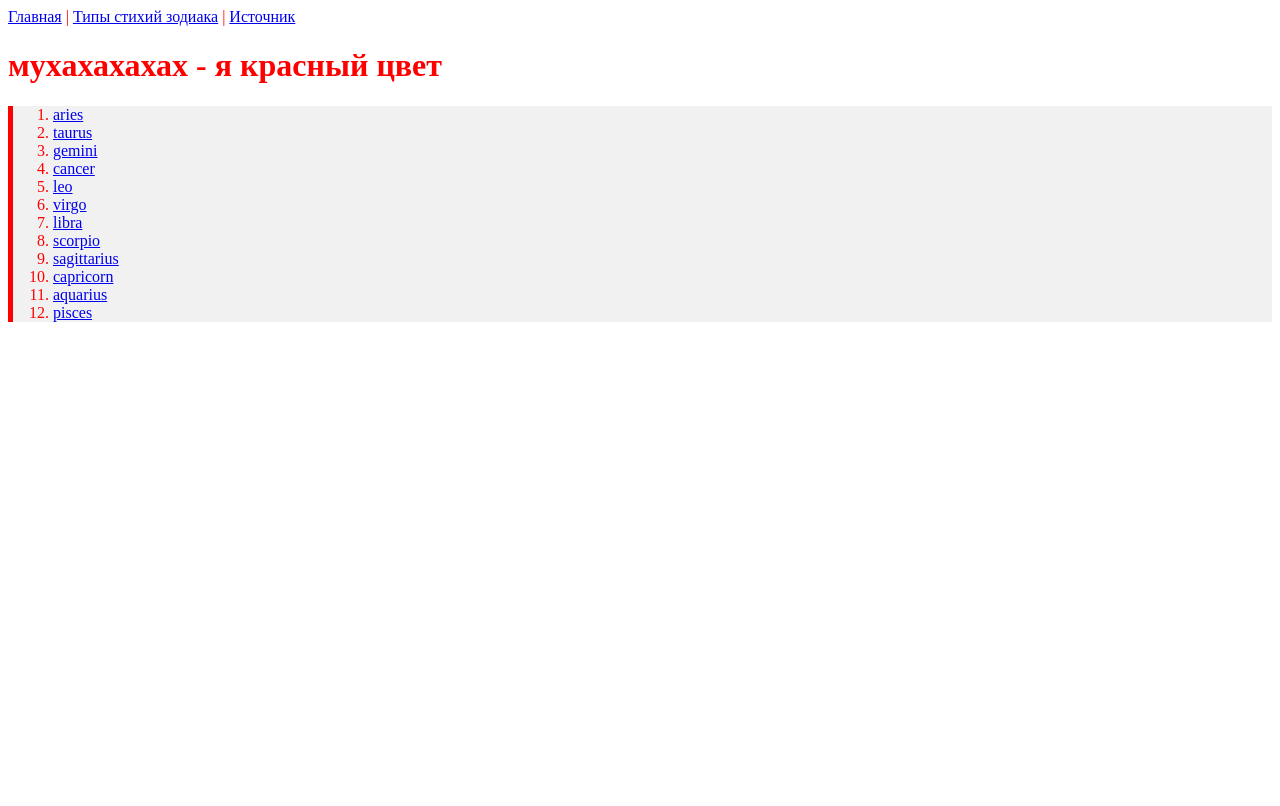
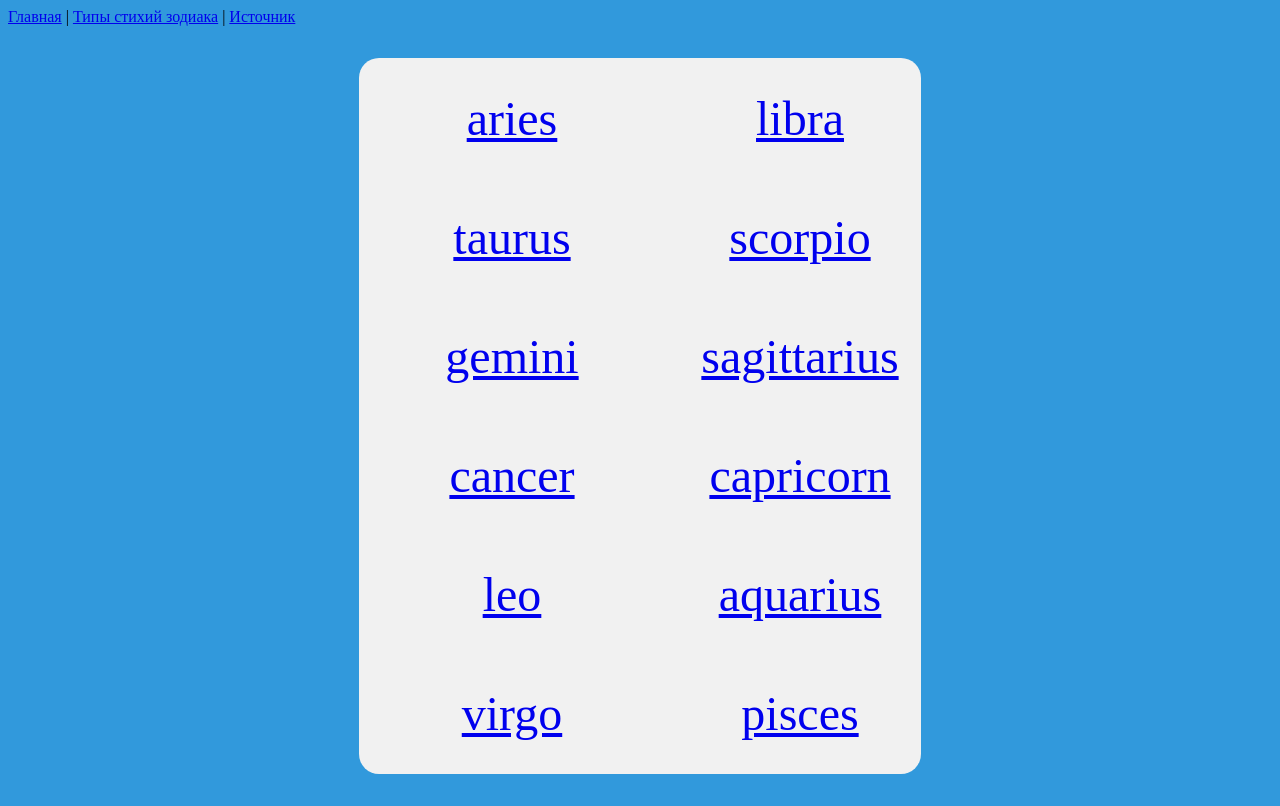
Before and after one commit to Zheka-m-p/My_Django_projects, a Django app: page /horoscope/ in a window 1280 px wide. Before the commit the page ends 322 px from the top, so only its background shows below. Run offline with Django 5.2, Linux system fonts and the light colour scheme.

Commit message:
немного подправил css. точка пока аткая

```diff
--- a/Second_project/horoscope/static/horoscope/css/index_horoscope.css
+++ b/Second_project/horoscope/static/horoscope/css/index_horoscope.css
@@ -1,10 +1,23 @@
-
-ul {
-    border-left: 5px solid red;
+ul, ol {
+    -webkit-column-count: 2;
+    -moz-column-count: 2;
+    column-count: 2;
+    list-style-type: none;
     background-color: #f1f1f1;
+    width: 90%;
+    max-width: 35rem;
+    border-radius: 20px;
+    margin: 2rem auto;
+    padding: 1px;
 }
 
-ol {
-    border-left: 5px solid red;
-    background-color: #f1f1f1;
+ul li {
+    text-align: center;
+    width: 100%;
+    font-size: 3rem;
+    padding: 2rem 1rem;
 }
+
+ul a:hover, ul a:active {
+  color: #eca8b5;
+}
--- a/Second_project/horoscope/templates/horoscope/index_horoscope.html
+++ b/Second_project/horoscope/templates/horoscope/index_horoscope.html
@@ -8,10 +8,10 @@
 {% block title %} Все знаки зодиака {% endblock title %}
 
 {% block body %}
-    <h1>мухахахахах - я красный цвет</h1>
-    <ol>
+<!--    <h1>мухахахахах - я красный цвет</h1>-->
+    <ul>
         {% for elem in data %}
             <li><a href="{% url 'horoscope:sign_zodiac' elem.name %}">{{elem.name}}</a></li>
         {% endfor %}
-    </ol>
+    </ul>
 {% endblock body %}
--- a/Second_project/static/css/base.css
+++ b/Second_project/static/css/base.css
@@ -1,3 +1,7 @@
-html {
-    color: red;
+html{
+    background-color: #3199dc;
 }
+
+ul a:hover, ul a:active {
+  color: #eca8b5;
+}
```
Also changed, not shown: Second_project/horoscope/templates/includes/navbar.html (line endings or trailing spaces).
